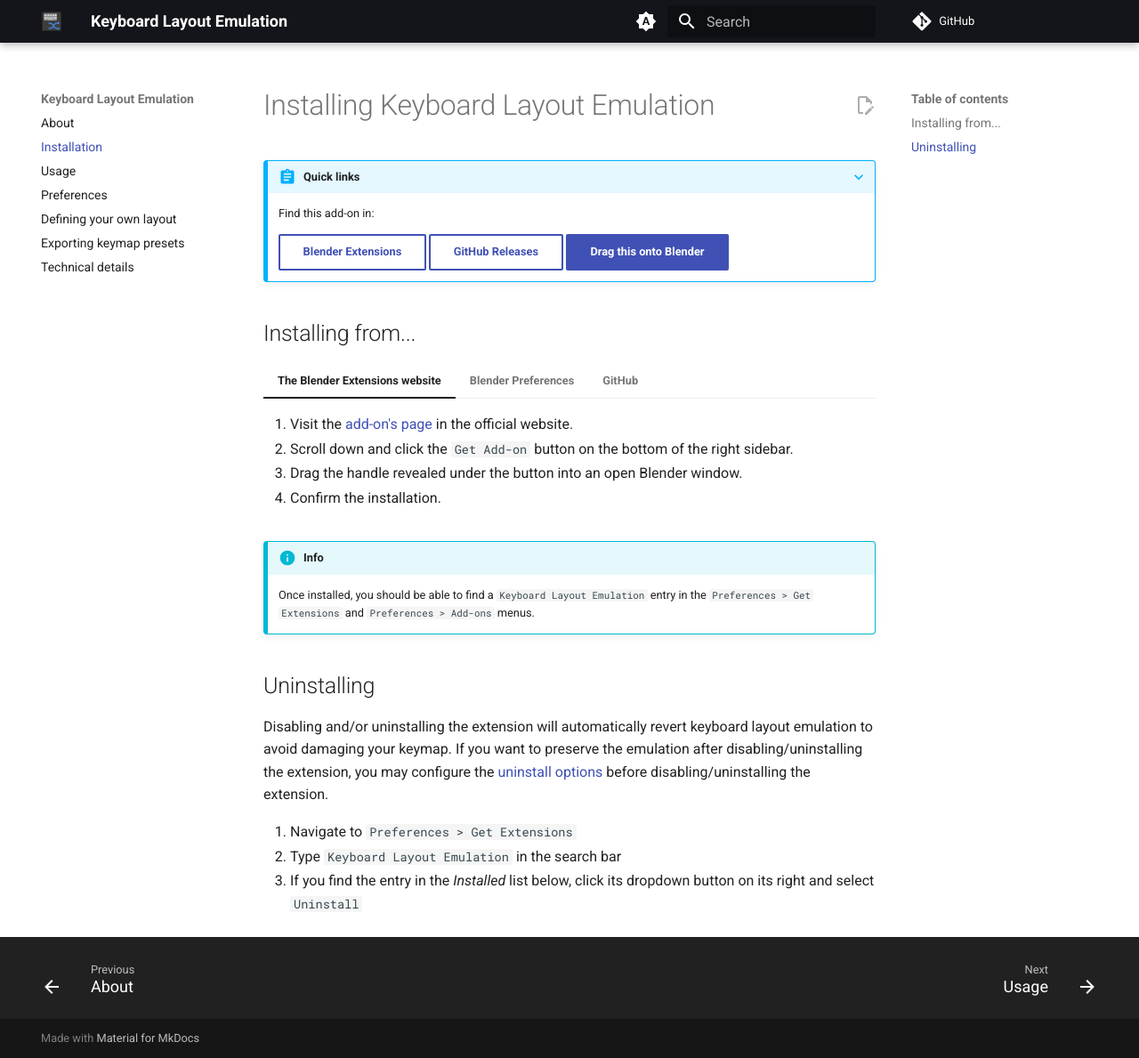
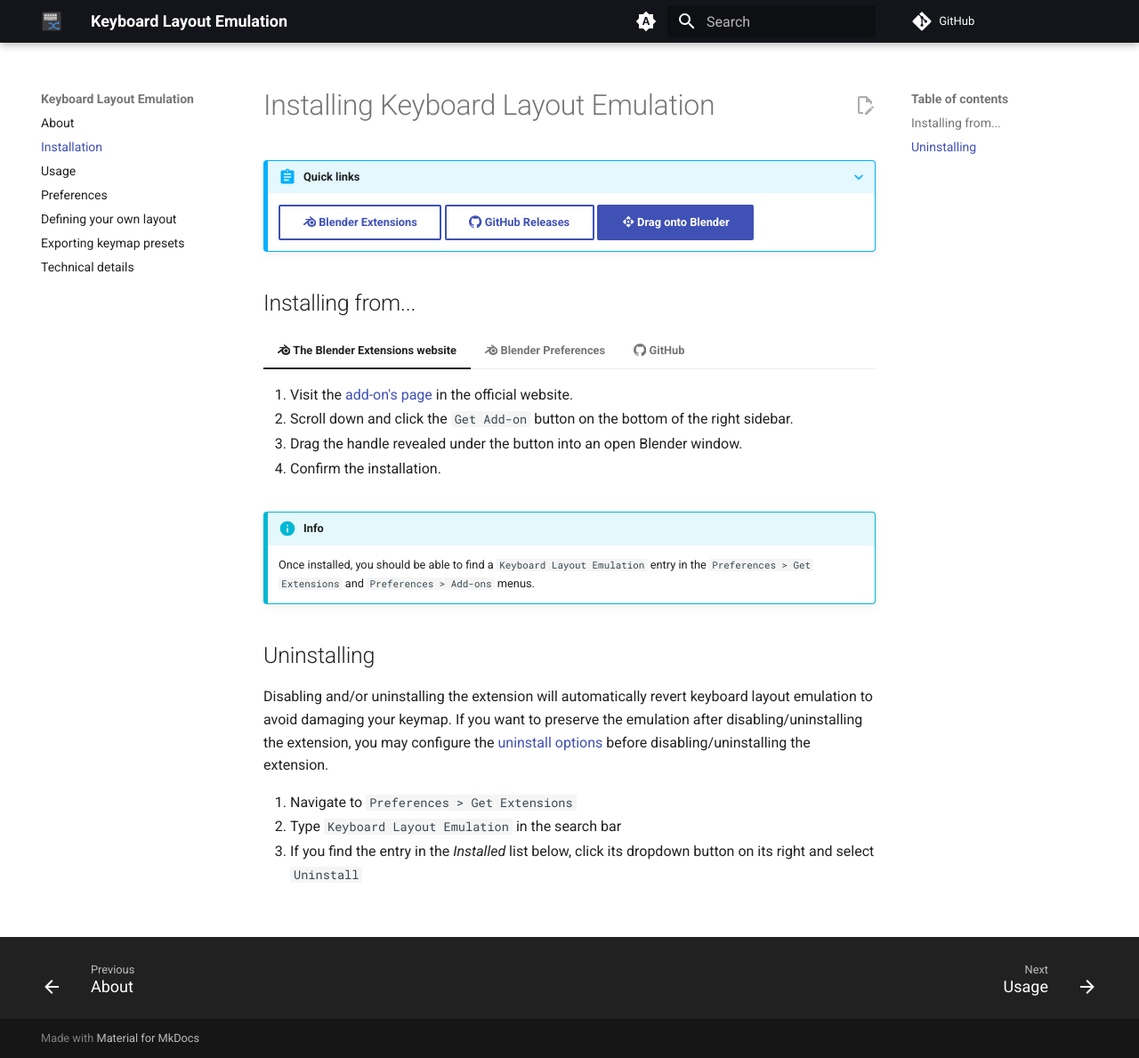
Before and after one commit to endorh/blender-keyboard-layout-emulation, an MkDocs documentation site: the page built from docs/installation.md, in a window 1280 px wide and 1189 px high. Shown: the whole window at 89% size. Built offline with MkDocs 1.6.1 and Material for MkDocs 9.7.7, drawn with Linux system fonts in a browser that asks for light colours; comment, search, counter and statistics services are not loaded.

Commit message:
Improve docs buttons.
- Add simple icons
- Add release instructions to the README

```diff
--- a/docs/installation.md
+++ b/docs/installation.md
@@ -1,20 +1,18 @@
 # Installing Keyboard Layout Emulation
 
 ???+ abstract "Quick links"
-    Find this add-on in:
-
-    [Blender Extensions](https://extensions.blender.org/add-ons/keyboard-layout-emulation/){ .md-button }
-    [GitHub Releases](https://github.com/endorh/blender-keyboard-layout-emulation/releases){ .md-button }
-    [Drag this onto Blender](https://extensions.blender.org/download/sha256:16913e50665a8e293b248d82aec64859f67c4c0932a3ef41b765cbcb603b2e04/add-on-keyboard-layout-emulation-v1.0.2.zip?repository=%2Fapi%2Fv1%2Fextensions%2F&blender_version_min=4.2.0){ .md-button .md-button--primary }
+    [:simple-blender: Blender Extensions](https://extensions.blender.org/add-ons/keyboard-layout-emulation/){ .md-button }
+    [:simple-github: GitHub Releases](https://github.com/endorh/blender-keyboard-layout-emulation/releases){ .md-button }
+    [:material-drag-variant: Drag onto Blender](https://extensions.blender.org/download/sha256:16913e50665a8e293b248d82aec64859f67c4c0932a3ef41b765cbcb603b2e04/add-on-keyboard-layout-emulation-v1.0.2.zip?repository=%2Fapi%2Fv1%2Fextensions%2F&blender_version_min=4.2.0){ .md-button .md-button--primary .no-text-select }
 
 ## Installing from...
-=== "The Blender Extensions website"
+=== ":simple-blender: The Blender Extensions website"
     1. Visit the [add-on's page](https://extensions.blender.org/add-ons/keyboard-layout-emulation/) in the official website.
     2. Scroll down and click the `Get Add-on` button on the bottom of the right sidebar.
     3. Drag the handle revealed under the button into an open Blender window.
     4. Confirm the installation.
 
-=== "Blender Preferences"
+=== ":simple-blender: Blender Preferences"
     1. Navigate to `Preferences > Get Extensions`:
         1. Open Blender preferences (`Edit > Preferences...` or `Ctrl + ,`)
         2. Select the `Get Extensions` tab on the left column.
--- a/docs/theme/style.css
+++ b/docs/theme/style.css
@@ -20,3 +20,7 @@
     margin-top: 0.1rem;
     margin-bottom: 0.2rem;
 }
+
+.no-text-select {
+    user-select: none;
+}
--- a/mkdocs.yml
+++ b/mkdocs.yml
@@ -68,6 +68,9 @@
   - pymdownx.superfences
   - pymdownx.tabbed:
       alternate_style: true
+  - pymdownx.emoji:
+      emoji_index: !!python/name:material.extensions.emoji.twemoji
+      emoji_generator: !!python/name:material.extensions.emoji.to_svg
   - def_list
   - attr_list
   - md_in_html
```
Also changed, not shown: other parts of docs/installation.md (+1 -1 lines), README.md (+6 -1 lines), docs/index.md (+4 -0 lines).
